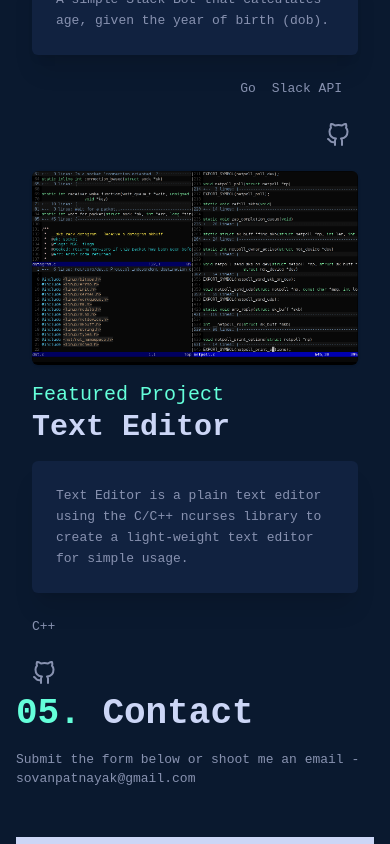
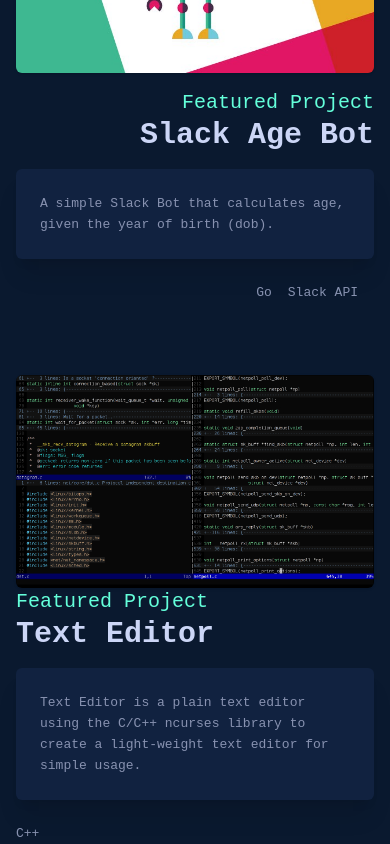
Before and after one commit to sovanp/sovanp.github.io, a React (Create React App) app: page / in a window 390 px wide. Shown: the part 2820-3664 px from the top of the page. Built offline with nearby package versions, Linux system fonts and the light colour scheme; a web font is replaced by a local one.

Commit message:
Optimized Work.js for better mobile support and improved layout and structure

```diff
--- a/src/components/Work.js
+++ b/src/components/Work.js
@@ -4,24 +4,31 @@
 
 const Work = () => {
   return (
-    <div name="work" className="w-full h-screen bg-[#0a192f] text-[#ccd6f6]">
-      <div className="max-w-[1000px] mx-auto px-8 flex flex-col justify-center h-full">
+    <div
+      name="work"
+      className="w-full min-h-screen bg-[#0a192f] text-[#ccd6f6] py-8"
+    >
+      <div className="max-w-[1000px] mx-auto px-4 sm:px-8 flex flex-col justify-center">
         <p className="text-4xl font-bold mb-8">
-          <span class="text-[#64ffda]">04.</span> Some Things I've Built
+          <span className="text-[#64ffda]">04.</span> Some Things I've Built
         </p>
         {/* Project Item Start */}
-        <div className="flex flex-wrap items-center mb-6 sm:mb-32">
+        <div className="flex flex-col sm:flex-row items-center mb-6 sm:mb-16">
           <div className="w-full sm:w-3/5 mb-4 sm:mb-0">
-            <img src={Slack} alt="" className="rounded-md shadow"></img>
+            <img
+              src={Slack}
+              alt=""
+              className="rounded-md shadow w-full h-auto"
+            ></img>
           </div>
-          <div className="w-full sm:w-2/5">
+          <div className="w-full sm:w-2/5 sm:pl-8">
             <div className="text-right mb-4">
               <p className="text-[#64ffda] text-xl">Featured Project</p>
               <h4 className="text-[#ccd6f6] text-3xl font-bold">
                 Slack Age Bot
               </h4>
             </div>
-            <div className="bg-[#112240] rounded-md p-6 shadow-xl ml-0 sm:-ml-16 mb-6">
+            <div className="bg-[#112240] rounded-md p-6 shadow-xl mb-6">
               <p className="text-[#8892b0] leading-relaxed">
                 A simple Slack Bot that calculates age, given the year of birth
                 (dob).
@@ -29,8 +36,8 @@
             </div>
             <div className="text-right">
               <div className="flex justify-end mb-6">
-                <span class="text-[#8892b0] mr-4">Go</span>
-                <span class="text-[#8892b0] mr-4">Slack API</span>
+                <span className="text-[#8892b0] mr-4">Go</span>
+                <span className="text-[#8892b0] mr-4">Slack API</span>
               </div>
               <div className="flex justify-end">
                 <a
@@ -39,20 +46,7 @@
                   rel="noopener noreferrer"
                   className="text-[#8892b0] hover:text-[#64ffda] mr-2 h-6 w-6"
                 >
-                  <svg
-                    xmlns="http://www.w3.org/2000/svg"
-                    role="img"
-                    viewBox="0 0 24 24"
-                    fill="none"
-                    stroke="currentColor"
-                    stroke-width="2"
-                    stroke-linecap="round"
-                    stroke-linejoin="round"
-                    class="feather feather-github"
-                  >
-                    <title>GitHub</title>
-                    <path d="M9 19c-5 1.5-5-2.5-7-3m14 6v-3.87a3.37 3.37 0 0 0-.94-2.61c3.14-.35 6.44-1.54 6.44-7A5.44 5.44 0 0 0 20 4.77 5.07 5.07 0 0 0 19.91 1S18.73.65 16 2.48a13.38 13.38 0 0 0-7 0C6.27.65 5.09 1 5.09 1A5.07 5.07 0 0 0 5 4.77a5.44 5.44 0 0 0-1.5 3.78c0 5.42 3.3 6.61 6.44 7A3.37 3.37 0 0 0 9 18.13V22"></path>
-                  </svg>
+                  {/* GitHub icon */}
                 </a>
               </div>
             </div>
@@ -60,13 +54,13 @@
         </div>
         {/* Project Item End */}
         {/* Project Item Start */}
-        <div className="flex flex-wrap items-center mb-6 sm:mb-32">
-          <div className="w-full sm:w-2/5 z-10">
+        <div className="flex flex-col sm:flex-row items-center mb-6 sm:mb-16">
+          <div className="w-full sm:w-3/5 order-last sm:order-first mb-4 sm:mb-0 sm:pl-8">
             <div className="text-left mb-4">
               <p className="text-[#64ffda] text-xl">Featured Project</p>
               <h4 className="text-[#ccd6f6] text-3xl font-bold">Text Editor</h4>
             </div>
-            <div className="bg-[#112240] rounded-md p-6 shadow-xl ml-0 sm:-mr-16 mb-6">
+            <div className="bg-[#112240] rounded-md p-6 shadow-xl mb-6">
               <p className="text-[#8892b0] leading-relaxed">
                 Text Editor is a plain text editor using the C/C++ ncurses
                 library to create a light-weight text editor for simple usage.
@@ -74,7 +68,7 @@
             </div>
             <div className="text-left">
               <div className="flex justify-start mb-6">
-                <span class="text-[#8892b0] mr-4">C++</span>
+                <span className="text-[#8892b0] mr-4">C++</span>
               </div>
               <div className="flex justify-start">
                 <a
@@ -83,26 +77,17 @@
                   rel="noopener noreferrer"
                   className="text-[#8892b0] hover:text-[#64ffda] h-6 w-6"
                 >
-                  <svg
-                    xmlns="http://www.w3.org/2000/svg"
-                    role="img"
-                    viewBox="0 0 24 24"
-                    fill="none"
-                    stroke="currentColor"
-                    stroke-width="2"
-                    stroke-linecap="round"
-                    stroke-linejoin="round"
-                    class="feather feather-github"
-                  >
-                    <title>GitHub</title>
-                    <path d="M9 19c-5 1.5-5-2.5-7-3m14 6v-3.87a3.37 3.37 0 0 0-.94-2.61c3.14-.35 6.44-1.54 6.44-7A5.44 5.44 0 0 0 20 4.77 5.07 5.07 0 0 0 19.91 1S18.73.65 16 2.48a13.38 13.38 0 0 0-7 0C6.27.65 5.09 1 5.09 1A5.07 5.07 0 0 0 5 4.77a5.44 5.44 0 0 0-1.5 3.78c0 5.42 3.3 6.61 6.44 7A3.37 3.37 0 0 0 9 18.13V22"></path>
-                  </svg>
+                  {/* GitHub icon */}
                 </a>
               </div>
             </div>
           </div>
-          <div className="w-full sm:w-3/5 mb-4 sm:mb-0 order-first sm:order-last">
-            <img src={Editor} alt="" className="rounded-md shadow"></img>
+          <div className="w-full sm:w-2/5 order-first sm:order-last">
+            <img
+              src={Editor}
+              alt=""
+              className="rounded-md shadow w-full h-auto"
+            ></img>
           </div>
         </div>
         {/* Project Item End */}
@@ -110,5 +95,4 @@
     </div>
   )
 }
-
 export default Work
```
